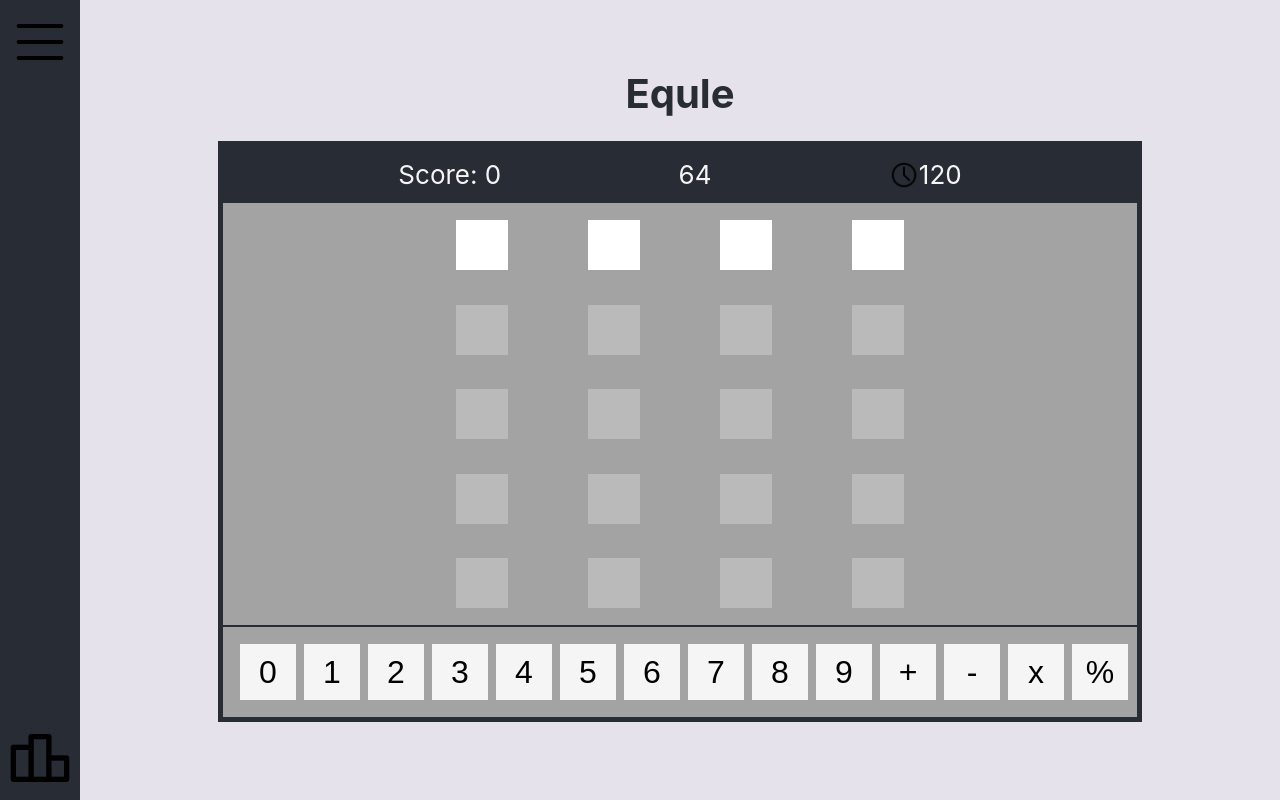
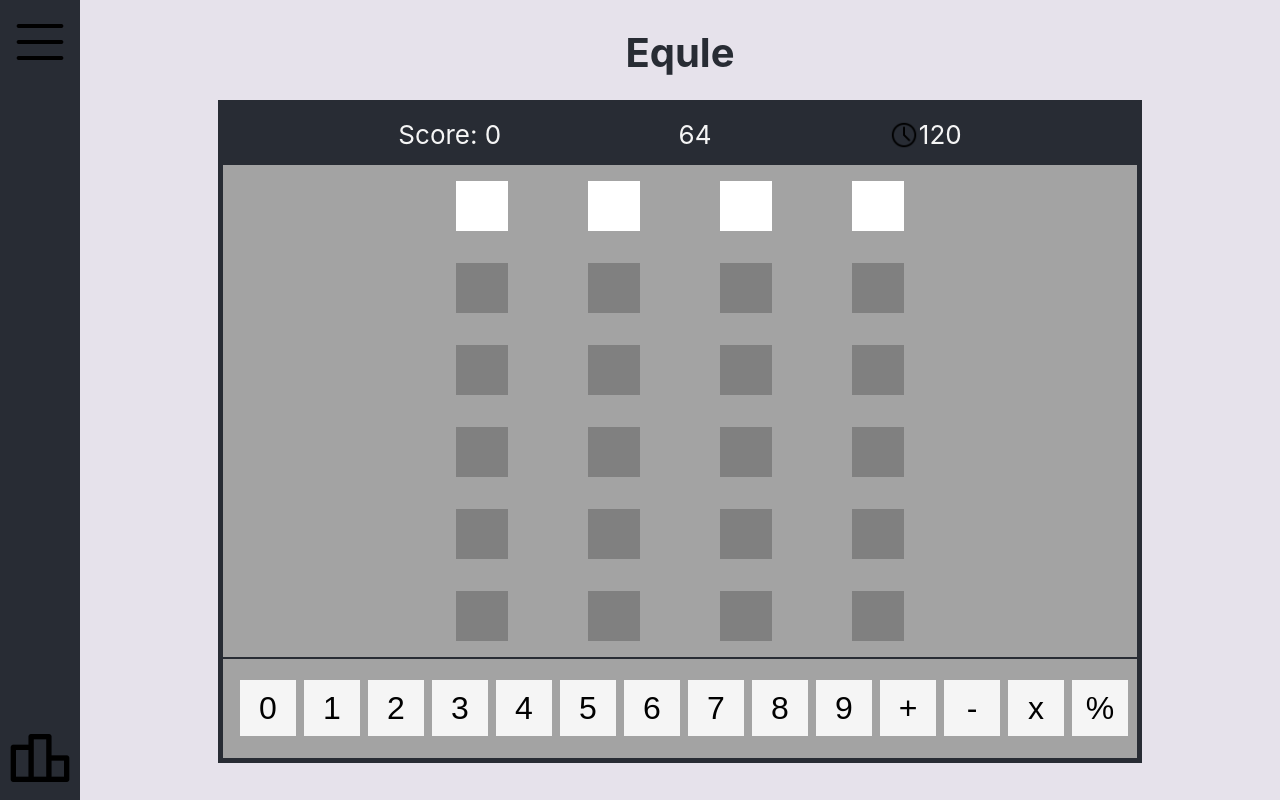
Before and after one commit to rsd3123/Equle, a React (Create React App) app in the folder equle-frontend/: page / in a window 1280 px wide. Built offline with nearby package versions, Linux system fonts and the light colour scheme.

Commit message:
bug fixes

```diff
--- a/equle-frontend/src/components/main/Game.tsx
+++ b/equle-frontend/src/components/main/Game.tsx
@@ -24,7 +24,7 @@ function Game(props:any) {
     const [isGameOverHidden, setIsGameOverHidden] = useState<boolean>(true);
 
     const [numBoxes, setNumBoxes] = useState<number>(0); // get init from server- 3 <= length <= 7
-    const [numRows, setNumRows] = useState<number>(5); // get init from server
+    const [numRows, setNumRows] = useState<number>(6); // get init from server
 
     //Colors to change boxes
     const yellow = 'yellow';
@@ -47,7 +47,11 @@ function Game(props:any) {
             //sendGuessToLambda(currentGuess)
             checkAnswer();
 
-            if(currentRow+1<=numRows){
+            //If game is lost due to board full
+            if(currentRow+1 > numRows){
+                setIsGameOverHidden(false);
+            }
+            else{
                 setCurrentRow(currentRow+1);
             }
         }
@@ -58,20 +62,20 @@ function Game(props:any) {
         var allCorrect = true;
         if(charCorrect != undefined && charCorrect.length != 0){
             for(var i = 0; i < charCorrect.length; i++){
-                if(charCorrect[i]){
-                    //change box color to green
-                }
-                else{
+                if(!charCorrect[i]){
                     allCorrect = false;
                 }
             }
 
+            //If game is won
             if(allCorrect){
                 var temp = currentScore + 1;
                 setCurrentScore(temp);
 
                 var time = currentTime + startTime;
                 setCurrentTime(time);
+
+                generatePuzzle();
             }
         }
     }, [charCorrect]);
@@ -90,7 +94,6 @@ function Game(props:any) {
 
         setCharCorrect(isCharCorrect);
     }
-
 
     function resetPuzzle(){
         //get new puzzle from server, clear current guess rows, current row = 0, change number
@@ -210,14 +213,14 @@ function Game(props:any) {
             <GameOverOverlay isHidden = {isGameOverHidden} score = {currentScore} resetGame = {resetPuzzle}></GameOverOverlay>
 
            <div className = "GameHeader">
-                <ScoreBoard score = {0}></ScoreBoard>
+                <ScoreBoard score = {currentScore}></ScoreBoard>
                 <TargetNumber number = {currentNumber}></TargetNumber>
                 {/*Timer doesn't start until first guess*/ }
                 <Timer time = {currentTime} setTime = {setCurrentTime} timerOn = {timerOn} setIsGameOverHidden = {setIsGameOverHidden}></Timer>
            </div>
 
            <div className='GameBoard'>
-                {Array(numRows).fill(true).map((_, i) => <GuessRow key = {i} id = {i} length = {numBoxes} currentRow = {currentRow} setCurrentGuess = {setCurrentGuess} setTimerOn = {setTimerOn} isGameOverHidden = {isGameOverHidden} charCorrect = {charCorrect}/>)}
+                {Array(numRows).fill(true).map((_, i) => <GuessRow key = {i} id = {i} length = {numBoxes} currentRow = {currentRow} setCurrentGuess = {setCurrentGuess} setTimerOn = {setTimerOn} isGameOverHidden = {isGameOverHidden} charCorrect = {charCorrect} score = {currentScore}/>)}
            </div>
 
            <div className='GuessedNumbersRow'>
--- a/equle-frontend/src/components/main/GameBoard/GuessRow.css
+++ b/equle-frontend/src/components/main/GameBoard/GuessRow.css
@@ -17,4 +17,5 @@
     text-align: center;
 
     font-size: 3vh;
+    background-color: 'gray';
 }
--- a/equle-frontend/src/components/main/GameBoard/GuessRow.tsx
+++ b/equle-frontend/src/components/main/GameBoard/GuessRow.tsx
@@ -68,10 +68,19 @@ function GuessRow(props:any) { //Pass answer length as prop (props.length)
             let key = iToKey(i).toString();
             (document.getElementById(key)as HTMLInputElement).value = "";
 
-            (document.getElementById(key)as HTMLInputElement).style.backgroundColor = defaultColor;
+
+            if(props.id == 0){
+                (document.getElementById(key)as HTMLInputElement).style.backgroundColor = defaultColor;
+            }
+            else{
+                (document.getElementById(key)as HTMLInputElement).style.backgroundColor = disabledColor;
+            }
+
         }
 
-    },[props.isGameOverHidden])
+        console.log("in clear board");
+
+    },[props.isGameOverHidden, props.score])
 
     function clearRow(){
         setBoxValues(new Array(props.length).fill(''))
@@ -84,7 +93,7 @@ function GuessRow(props:any) { //Pass answer length as prop (props.length)
 
     return (
         <div className="GuessRow">
-            {Array(props.length).fill(true).map((_, i) => <input className = "Box" type='text' maxLength={1} key = {iToKey(i)} id = {iToKey(i).toString()} disabled = {(props.id == props.currentRow?false:true)} onChange = {handleChange} autoComplete="off"/>)}
+            {Array(props.length).fill(true).map((_, i) => <input className = "Box" type='text' maxLength={1} key = {iToKey(i)} id = {iToKey(i).toString()} disabled = {(props.id == props.currentRow?false:true)} onChange = {handleChange} style = {{backgroundColor:(props.id == props.currentRow?"white":"gray")}} autoComplete="off"/>)}
         </div>
     );
 }
```
